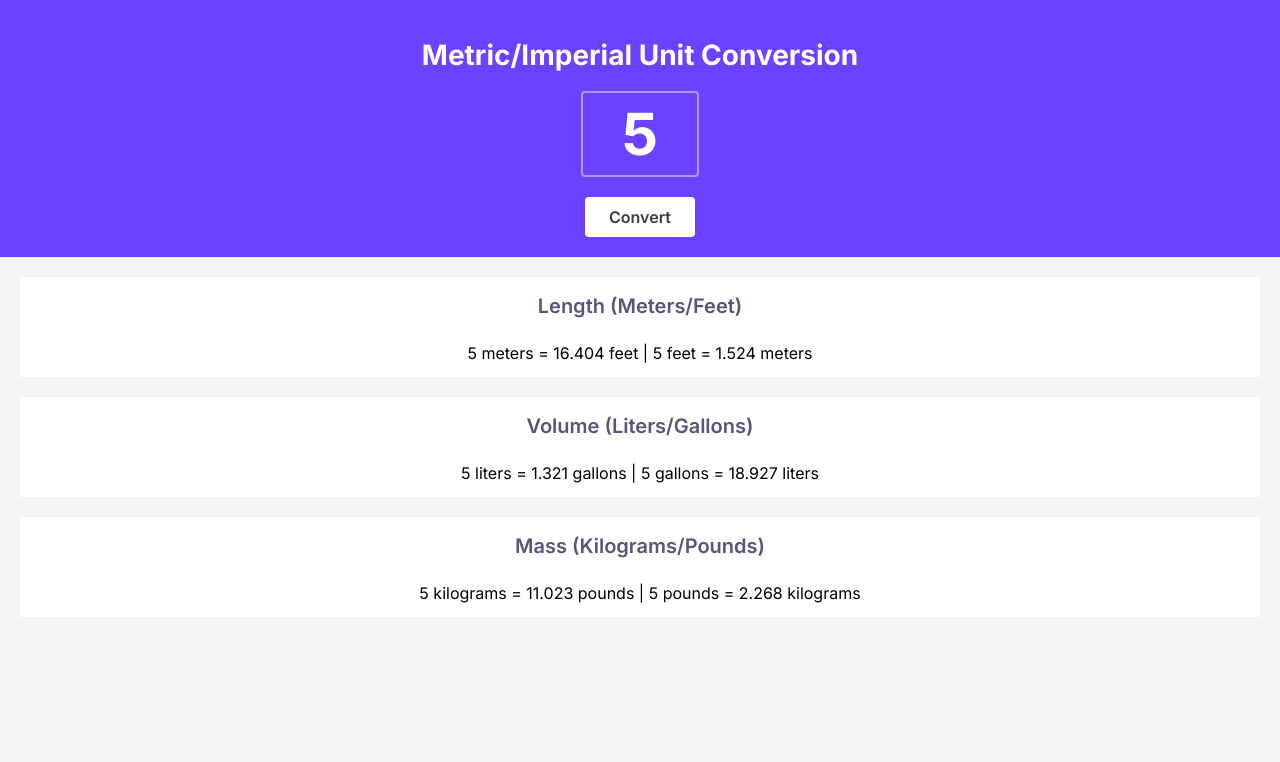
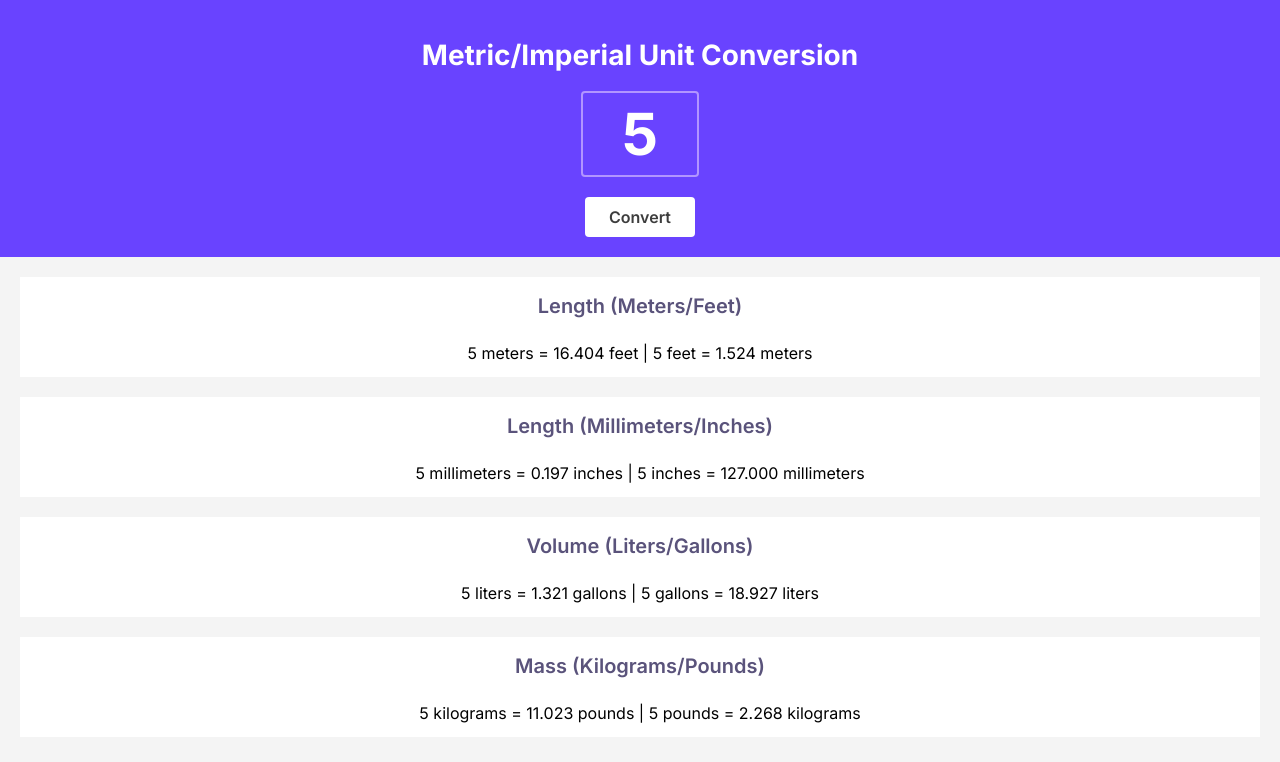
Before and after one commit to jillianfusco/Unit-Converter, a plain HTML site: page index.html in a window 1280 px wide. Both pictures are taken after typing "5" into the empty fields and a click on the button "Convert". Drawn offline with nearby package versions, Linux system fonts and the light colour scheme.

Commit message:
added millimeters to inches
for dad :)

```diff
--- a/index.html
+++ b/index.html
@@ -21,6 +21,10 @@
             <p id="length"></p>
         </div>
         <div class="box">
+            <p class="purple-text">Length (Millimeters/Inches)</p>
+            <p id="length-small"></p>
+        </div>
+        <div class="box">
             <p class="purple-text">Volume (Liters/Gallons)</p>
             <p id="volume"></p>
         </div>
--- a/script.js
+++ b/script.js
@@ -1,6 +1,7 @@
 const inputNum = document.getElementById("input-number")
 const convertBtn = document.getElementById("convert-btn")
 const lengthUnit = document.getElementById("length")
+const lengthSmallUnit = document.getElementById("length-small")
 const volumeUnit = document.getElementById("volume")
 const massUnit = document.getElementById("mass")
 
@@ -20,6 +21,16 @@ function convert() {
     // Update the result elements
     lengthUnit.textContent = `${metersToFeetResult} | ${feetToMetersResult}`
 
+    // Convert milimeteres to inches
+    const millimeteresToInches = (inputValue *  0.0393701).toFixed(3);
+    const millimeteresToInchesResult = `${inputValue} millimeters = ${millimeteresToInches} inches`;
+    // Convert feet to meters
+    const inchesToMillimeters = (inputValue * 25.4).toFixed(3);
+    const inchesToMillimetersResult = `${inputValue} inches = ${inchesToMillimeters} millimeters`;
+    // Update the result elements
+    lengthSmallUnit.textContent = `${millimeteresToInchesResult} | ${inchesToMillimetersResult}`
+
+
     // Convert liters to gallons
     const litersToGallons = (inputValue * 0.264172).toFixed(3);
     const litersToGallonsResult = `${inputValue} liters = ${litersToGallons} gallons`;
```
